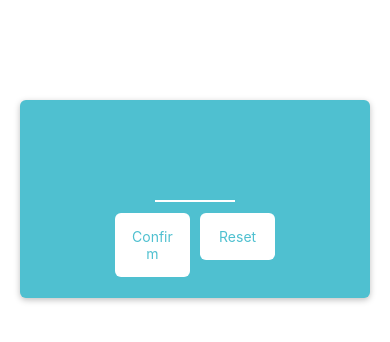
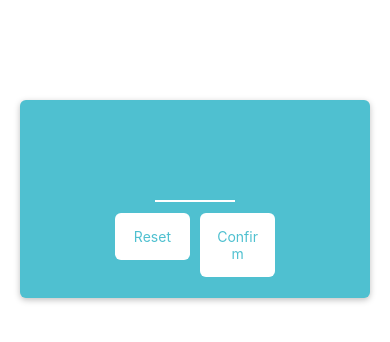
Before and after one commit to hanifomarr/guessing-game-app, a React Native app: screen / in a window 390 px wide. Shown: the top 342 px of the page. Built offline with nearby package versions, Linux system fonts and the light colour scheme.

Commit message:
Handling user input number

```diff
--- a/components/PrimaryButton.js
+++ b/components/PrimaryButton.js
@@ -1,10 +1,6 @@
 import { View, Text, Pressable, StyleSheet } from "react-native";
 
-const PrimaryButton = ({ children }) => {
-  function pressHandler() {
-    console.log("PRESS");
-  }
-
+const PrimaryButton = ({ children, onPress }) => {
   return (
     <View style={styles.buttonOuterContainer}>
       <Pressable
@@ -13,7 +9,7 @@ const PrimaryButton = ({ children }) => {
             ? [styles.buttonInnerContainer, styles.pressed]
             : styles.buttonInnerContainer
         }
-        onPress={pressHandler}
+        onPress={onPress}
         android_ripple={{ color: "#F7FFE5" }}
       >
         <Text style={styles.buttonText}>{children}</Text>
--- a/screens/StartGameScreen.js
+++ b/screens/StartGameScreen.js
@@ -1,7 +1,32 @@
-import { View, Text, TextInput, StyleSheet } from "react-native";
+import { View, Text, TextInput, StyleSheet, Alert } from "react-native";
 import PrimaryButton from "../components/PrimaryButton";
+import { useState } from "react";
 
 const StartGameScreen = () => {
+  const [enteredNumber, setEnteredNumber] = useState("");
+
+  function inputNumberHandler(inputNum) {
+    setEnteredNumber(inputNum);
+  }
+
+  function resetInputNumber() {
+    setEnteredNumber("");
+  }
+
+  function confirmInputButton() {
+    const chooseNum = parseInt(enteredNumber);
+
+    if (isNaN(chooseNum) || chooseNum <= 0 || chooseNum > 100) {
+      Alert.alert(
+        "Invalid Number",
+        "Please input a number between 1 to 99 only",
+        []
+      );
+      return;
+    }
+    console.log("Valid Number !");
+  }
+
   return (
     <View style={styles.inputContainer}>
       <TextInput
@@ -10,13 +35,15 @@ const StartGameScreen = () => {
         keyboardType="number-pad"
         autoCapitalize="none"
         autoCorrect={false}
+        onChangeText={inputNumberHandler}
+        value={enteredNumber}
       />
       <View style={styles.buttonsContainer}>
         <View style={styles.buttonContainer}>
-          <PrimaryButton>Confirm</PrimaryButton>
+          <PrimaryButton onPress={resetInputNumber}>Reset</PrimaryButton>
         </View>
         <View style={styles.buttonContainer}>
-          <PrimaryButton>Reset</PrimaryButton>
+          <PrimaryButton onPress={confirmInputButton}>Confirm</PrimaryButton>
         </View>
       </View>
     </View>
```
